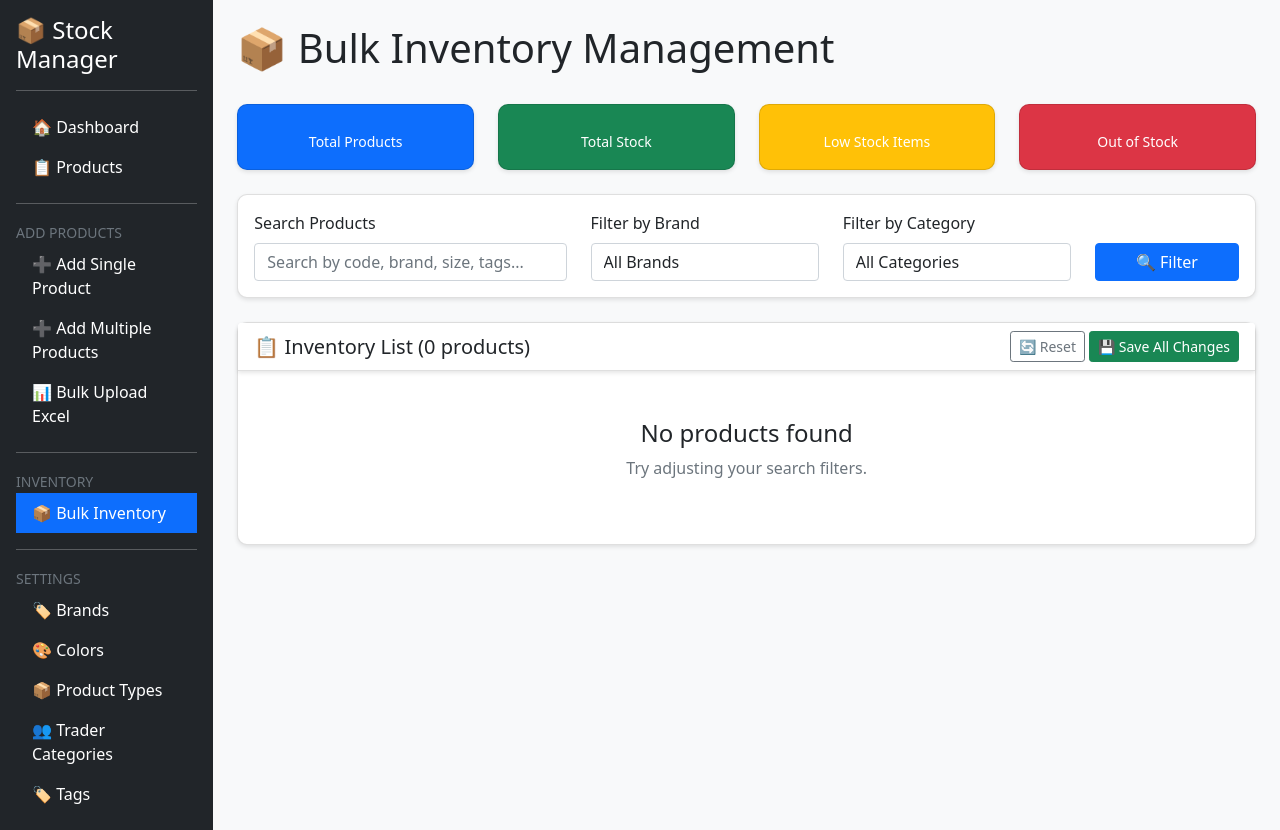
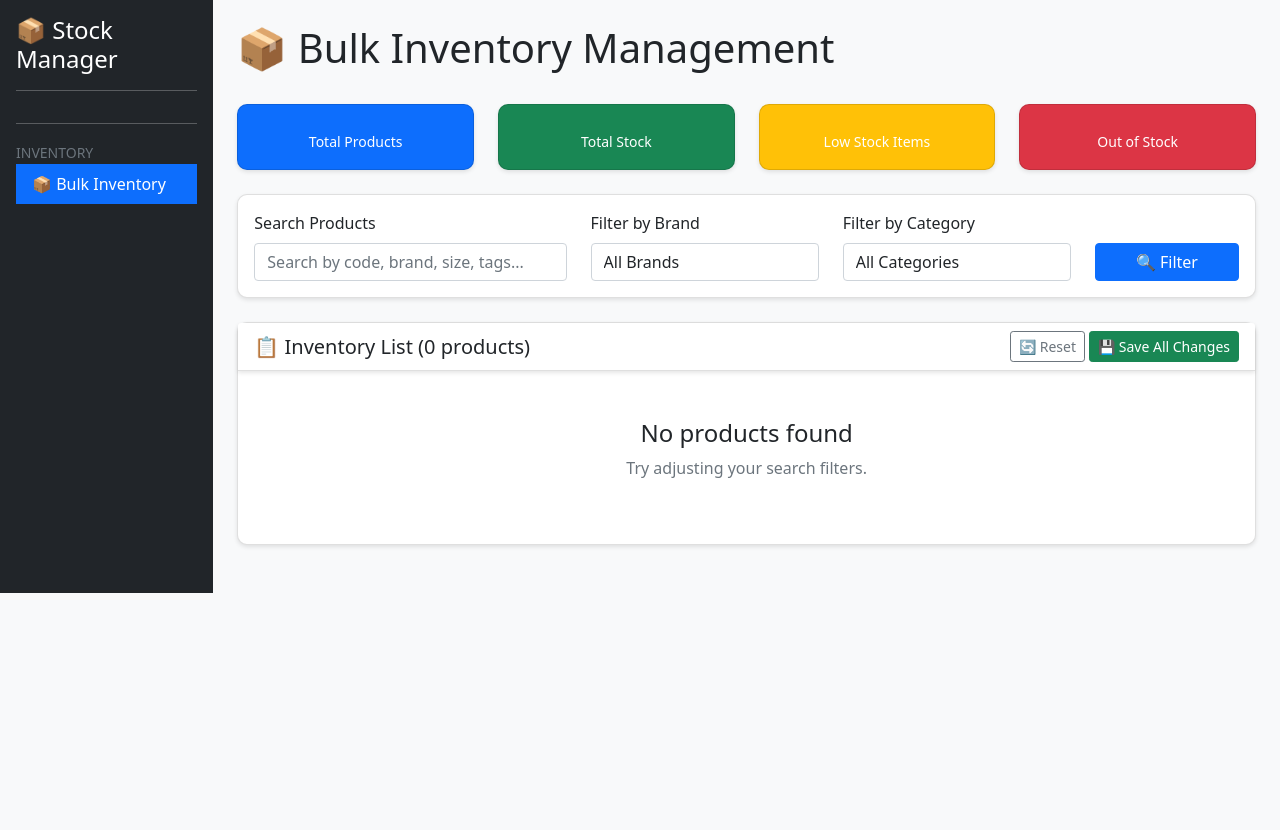
Before and after one commit to ma7moudsaker/Stock_Management, a Flask app: template templates/inventory_management.html in a window 1280 px wide. After the commit the page ends 593 px from the top, so only its background shows below. Run offline with Flask 3, Linux system fonts and the light colour scheme; the template is opened without the code that fills it, so the values that code supplies are empty.

Commit message:
Add files via upload

```diff
--- a/templates/inventory_management.html
+++ b/templates/inventory_management.html
@@ -38,28 +38,6 @@
                 <h4>📦 Stock Manager</h4>
                 <hr>
                 <ul class="nav flex-column">
-                    <!-- Main Pages -->
-                    <li class="nav-item">
-                        <a class="nav-link text-white" href="/">🏠 Dashboard</a>
-                    </li>
-                    <li class="nav-item">
-                        <a class="nav-link text-white" href="/products_new">📋 Products</a>
-                    </li>
-
-                    <!-- Add Products -->
-                    <li class="nav-item"><hr class="text-white"></li>
-                    <li class="nav-item">
-                        <small class="text-muted">ADD PRODUCTS</small>
-                    </li>
-                    <li class="nav-item">
-                        <a class="nav-link text-white" href="/add_product_new">➕ Add Single Product</a>
-                    </li>
-                    <li class="nav-item">
-                        <a class="nav-link text-white" href="/add_products_multi">➕ Add Multiple Products</a>
-                    </li>
-                    <li class="nav-item">
-                        <a class="nav-link text-white" href="/bulk_upload_excel">📊 Bulk Upload Excel</a>
-                    </li>
 
                     <!-- Inventory Management -->
                     <li class="nav-item"><hr class="text-white"></li>
@@ -70,26 +48,6 @@
                         <a class="nav-link text-white active bg-primary" href="/inventory_management">📦 Bulk Inventory</a>
                     </li>
 
-                    <!-- Settings -->
-                    <li class="nav-item"><hr class="text-white"></li>
-                    <li class="nav-item">
-                        <small class="text-muted">SETTINGS</small>
-                    </li>
-                    <li class="nav-item">
-                        <a class="nav-link text-white" href="/manage_brands">🏷️ Brands</a>
-                    </li>
-                    <li class="nav-item">
-                        <a class="nav-link text-white" href="/manage_colors">🎨 Colors</a>
-                    </li>
-                    <li class="nav-item">
-                        <a class="nav-link text-white" href="/manage_product_types">📦 Product Types</a>
-                    </li>
-                    <li class="nav-item">
-                        <a class="nav-link text-white" href="/manage_trader_categories">👥 Trader Categories</a>
-                    </li>
-                    <li class="nav-item">
-                        <a class="nav-link text-white" href="/manage_tags">🏷️ Tags</a>
-                    </li>
                 </ul>
             </div>
 
@@ -268,7 +226,7 @@
                                                     <button type="button" class="btn btn-outline-warning btn-sm mb-1"
                                                             onclick="setAllToZero({{ product[0] }})" title="Set all to 0">Zero All</button>
                                                     <a href="/product_details/{{ product[0] }}" class="btn btn-outline-primary btn-sm"
-                                                       title="View details">👁️ Details</a>
+                                                       title="View details">   </a>
                                                 </div>
                                             </td>
                                         </tr>
```
